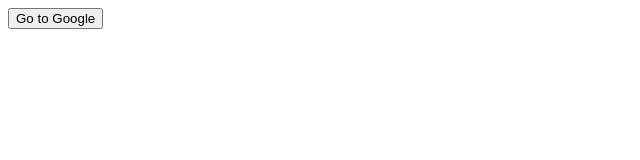
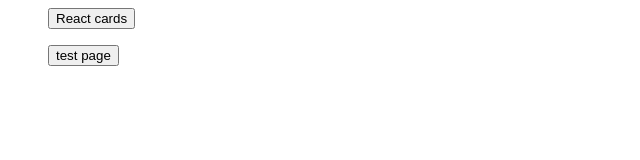
Before and after one commit to aeternum-dev/aeternum-dev.github.io, a plain HTML site: page index.html in a window 1280 px wide. Shown: the whole page, without its empty margins (0-640 px from the left). Drawn offline with Linux system fonts and the light colour scheme.

Commit message:
Update index.html

```diff
--- a/index.html
+++ b/index.html
@@ -1,3 +1,8 @@
-<form action="https://google.com">
-    <input type="submit" value="Go to Google" />
+<ul>
+<form action="https://aeternum-dev.github.io/react-cards">
+    <input type="submit" value="React cards" />
 </form>
+<form action="https://aeternum-dev.github.io/test-page">
+    <input type="submit" value="test page" />
+</form>
+</ul>
```
